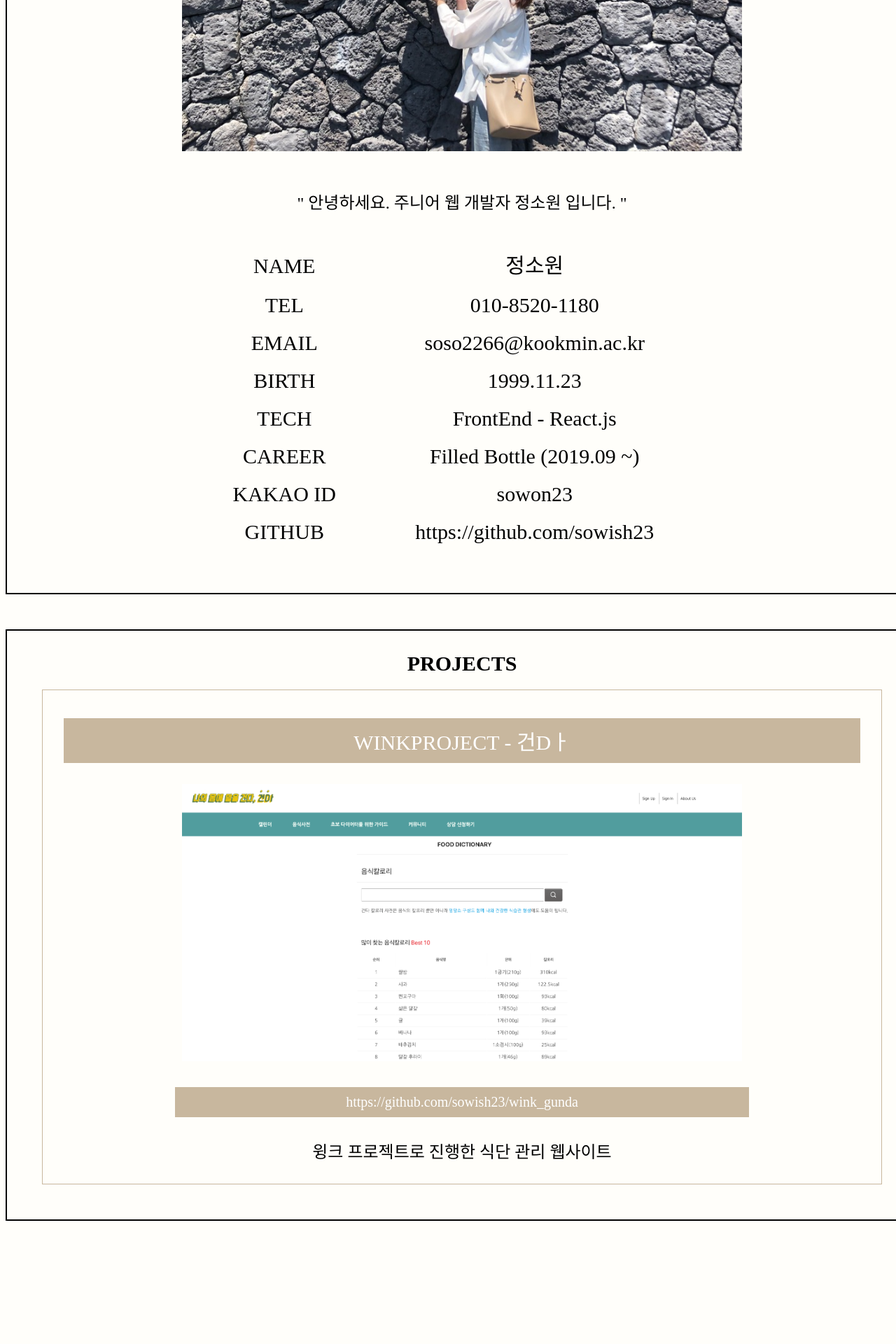
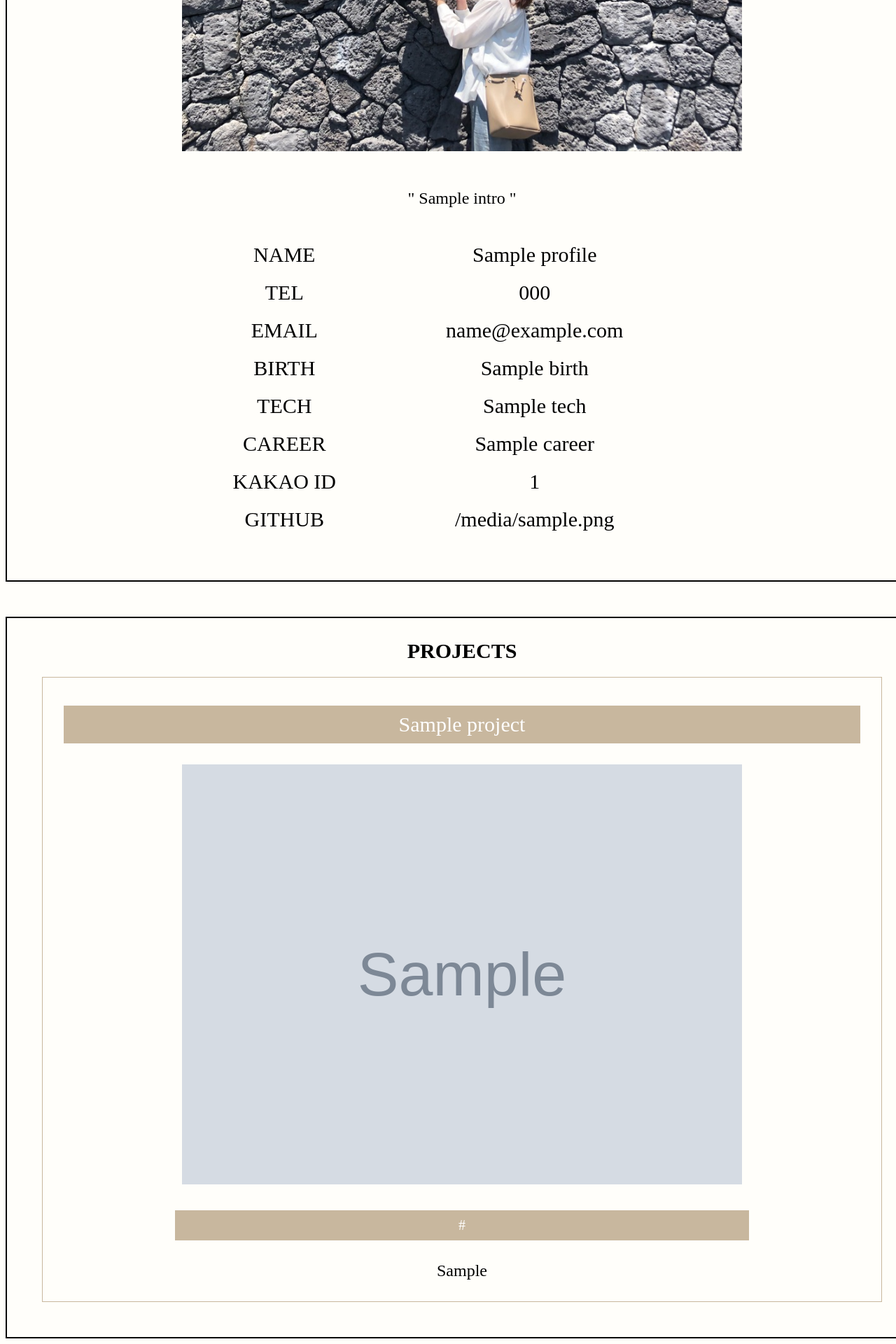
Before and after one commit to sowish23/WebPortfolioMaker, a Django app: template myCareerApp/templates/home.html in a window 1280 px wide. Shown: the part 808-2728 px from the top of the page at 70% size. Before the commit the page ends 2552 px from the top, so only its background shows below. Run offline with Django 3.2, Linux system fonts and the light colour scheme; the template is opened without the code that fills it: most values are stand-ins (such as "Sample title", 1, 10 or a date in 2020); grey boxes marked "Sample" are stand-in pictures.

Commit message:
내정보/ 프로젝트 가져오기

```diff
--- a/myCareerApp/models.py
+++ b/myCareerApp/models.py
@@ -46,10 +46,11 @@ class User(AbstractBaseUser,PermissionsMixin):
     REQUIRED_FIELDS = ['email']
 
 class Profile(models.Model):
+    objects = models.Manager()
     # user_id = models.CharField(null=False, max_length=10, unique=True, verbose_name="ID")
     # user_password = models.CharField(null=False, max_length=15, verbose_name="PASSWORD")
     name = models.CharField(null=False, max_length=10, verbose_name="NAME")
-    image = models.ImageField(upload_to = "myCareerApp/static/img/profile", null=False, default = '', verbose_name="IMAGE")
+    image = models.ImageField(upload_to = "static/img/profile", null=False, default = '', verbose_name="IMAGE")
     tel = models.CharField(null=False, max_length=12, verbose_name="TEL")
     email = models.EmailField(verbose_name="EMAIL", max_length=255, null=False )
     birth = models.DateField(auto_now_add=False, null=True, verbose_name="BIRTH")
@@ -60,8 +61,9 @@ class Profile(models.Model):
     github_url = models.CharField(null=True, max_length=100, verbose_name="GITHUB")
 
 class ProjectBoard(models.Model):
+    objects = models.Manager()
     project_title = models.CharField(null=False, default = '', max_length=200, verbose_name="PROJECT TITLE")
     project_des = models.TextField(null=False, default = '', verbose_name="PROJECT DESCRIPTION")
     project_url = models.TextField(null=False, default = '', verbose_name="PROJECT URL")
-    project_img = models.ImageField(upload_to = "myCareerApp/static/img/project", null=False, default = '', verbose_name="PROJECT IMAGE")
+    project_img = models.ImageField(upload_to = "static/img/project", null=False, default = '', verbose_name="PROJECT IMAGE")
     project_id = models.IntegerField(null=True, default = 0, verbose_name="PROJECT ID")
--- a/myCareerApp/templates/Project.html
+++ b/myCareerApp/templates/Project.html
@@ -5,9 +5,9 @@
     <div class="projects-box-title">
         <p>PROJECTS</p>
     </div>
-    <div class="project">
+    {% comment %} <div class="project">
         <button onclick="add_div()">ADD PROJECT</button>
-    </div>
+    </div> {% endcomment %}
     <div class="projects-list" id="projects-list">
         <form method="POST" action='' enctype="multipart/form-data">
             {% csrf_token %}
--- a/myCareerApp/templates/home.html
+++ b/myCareerApp/templates/home.html
@@ -11,9 +11,9 @@
 
 <body>
   {% extends "base.html" %}
-
   {% block content %}
   <div>
+    {% for profile in profile %}
     <div class="aboutme-box">
       <div class="aboutme-title">
         <p>ABOUT ME</p>
@@ -22,43 +22,45 @@
         <img src="/static/img/profile_img.jpeg" />
       </div>
       <div class="aboutme-intro">
-        " 안녕하세요. 주니어 웹 개발자 정소원 입니다. "
+        " {{profile.intro}} "
       </div>
       <div class="aboutme-profile">
         <div class="profile">
           <label>NAME</label>
-          <span>정소원</span>
+          <span>{{profile.name}}</span>
         </div>
         <div class="profile">
           <label>TEL</label>
-          <span>010-8520-1180</span>
+          <span>{{profile.tel}}</span>
         </div>
         <div class="profile">
           <label>EMAIL</label>
-          <span>soso2266@kookmin.ac.kr</span>
+          <span>{{profile.email}}</span>
         </div>
         <div class="profile">
           <label>BIRTH</label>
-          <span>1999.11.23</span>
+          <span>{{profile.birth}}</span>
         </div>
         <div class="profile">
           <label>TECH</label>
-          <span>FrontEnd - React.js</span>
+          <span>{{profile.tech}}</span>
         </div>
         <div class="profile">
           <label>CAREER</label>
-          <span>Filled Bottle (2019.09 ~)</span>
+          <span>{{profile.career}}</span>
         </div>
         <div class="profile">
           <label>KAKAO ID</label>
-          <span>sowon23</span>
+          <span>{{profile.kakaoId}}</span>
         </div>
         <div class="profile">
           <label>GITHUB</label>
-          <span>https://github.com/sowish23</span>
+          <span>{{profile.github_url}}</span>
         </div>
       </div>
     </div>
+    {% endfor %}
+    {% for projects in projects %}
     <div class="projects-box">
       <div class="projects-box-title">
         <p>PROJECTS</p>
@@ -66,22 +68,23 @@
       <div class="projects-list">
         <div class="project">
           <div class="project-title">
-            WINKPROJECT - 건Dㅏ
+            {{projects.project_title}}
           </div>
           <div class="project-img">
-            <img src="/static/img/project_img.png" />
+            <img src="../{{projects.project_img}}" />
           </div>
           <div class="project-url">
-            <a>https://github.com/sowish23/wink_gunda</a>
+            <a>{{projects.project_url}}</a>
           </div>
           <div class="project-description">
-            윙크 프로젝트로 진행한 식단 관리 웹사이트 <br/>
+            {{projects.project_des}} <br/>
           </div>
         </div>
       </div>
+    </div>
+    {% endfor %}
+  </div>
 
-    </div>
-  </div>
   {% endblock content %}
 </body>
 
--- a/myCareerApp/views.py
+++ b/myCareerApp/views.py
@@ -12,7 +12,10 @@ def signup(request):
     return render(request, 'Signup.html')
 
 def home(request):
-    return render(request, 'Home.html')
+    profile = Profile.objects.all()
+    projects = ProjectBoard.objects.all()
+    context = {'profile' : profile, 'projects': projects}
+    return render(request, 'Home.html', context)
 
 # def edit(request):
 #     return render(request, 'Edit.html')
```
Also changed, not shown: myCareerApp/migrations/0006_auto_20200819_1637.py (added).
